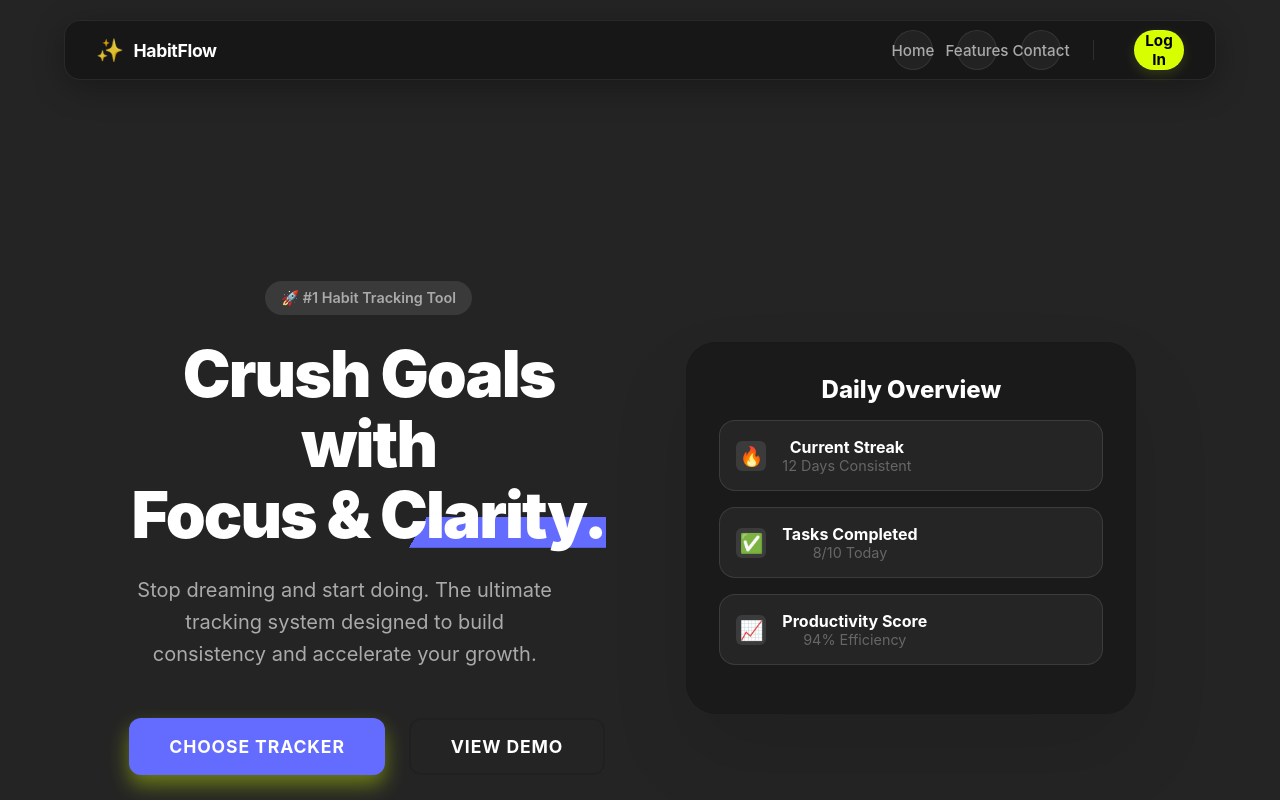
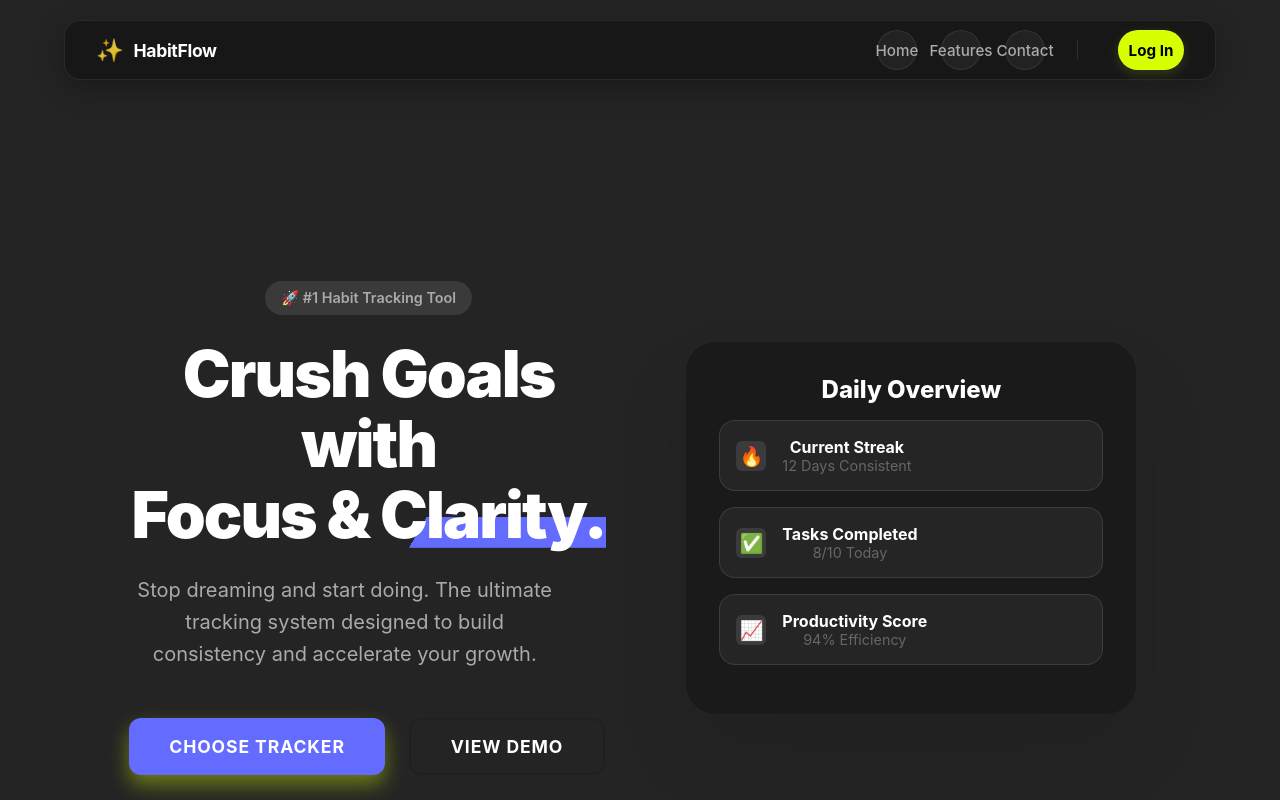
Before and after one commit to amitraj99053/Habit-Tracker-Frontend, a React (Vite) app: page / in a window 1280 px wide. Shown: the top 800 px of the page. Built offline with nearby package versions, Linux system fonts and the light colour scheme; no server answers.

Commit message:
Fix navbar overlapping issues: optimize mobile breakpoint and prevent button text wrap

```diff
--- a/src/components/Header.css
+++ b/src/components/Header.css
@@ -121,10 +121,17 @@
     color: #000;
     font-weight: 700;
     margin-left: 0.5rem;
-    padding: 0.6rem 1.5rem;
+    padding: 0.6rem 2rem;
+    /* Increased padding */
     border-radius: 50px;
     box-shadow: 0 4px 12px rgba(215, 255, 0, 0.15);
     transition: all 0.3s ease;
+    white-space: nowrap;
+    /* Prevent wrapping */
+    display: inline-flex;
+    /* Ensure centered content */
+    align-items: center;
+    justify-content: center;
 }
 
 .nav-btn.secondary-btn:hover {
```
